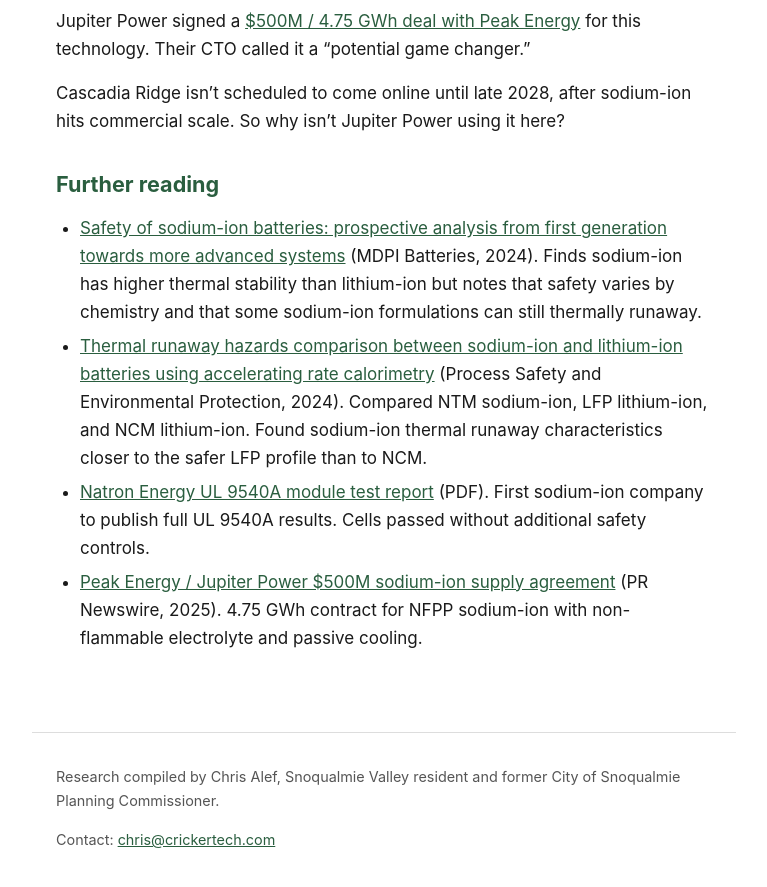
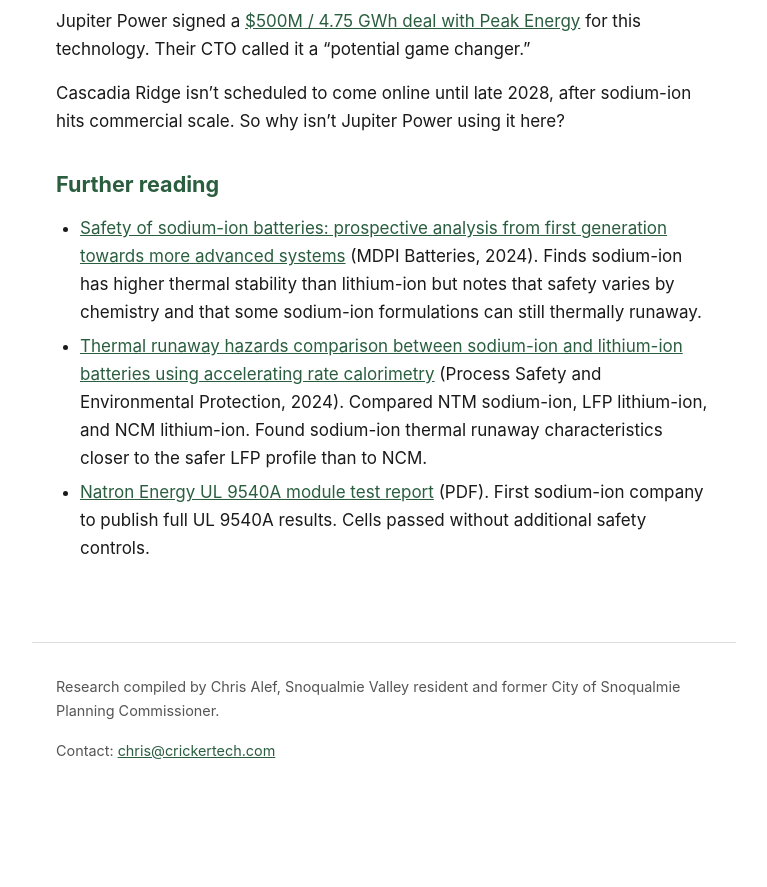
Before and after one commit to calef/cascadia-ridge-bess, a Jekyll site: the page built from _pages/battery-technology.md, in a window 1280 px wide and 900 px high, scrolled down 2655 px. Shown: the top 887 px of the window, without its empty margins (256-1023 px from the left). Built offline with Jekyll 4.4.1, drawn with Linux system fonts in a browser that asks for light colours; after the commit the page ends 3465 px from its top, so only the background shows below that.

Commit message:
Deploy site 2026-03-17-194729

```diff
--- a/_pages/battery-technology.md
+++ b/_pages/battery-technology.md
@@ -65,4 +65,3 @@ Cascadia Ridge isn't scheduled to come online until late 2028, after sodium-ion
 - [Safety of sodium-ion batteries: prospective analysis from first generation towards more advanced systems](https://www.mdpi.com/2313-0105/10/10/370) (MDPI Batteries, 2024). Finds sodium-ion has higher thermal stability than lithium-ion but notes that safety varies by chemistry and that some sodium-ion formulations can still thermally runaway.
 - [Thermal runaway hazards comparison between sodium-ion and lithium-ion batteries using accelerating rate calorimetry](https://www.sciencedirect.com/science/article/abs/pii/S095758202400716X) (Process Safety and Environmental Protection, 2024). Compared NTM sodium-ion, LFP lithium-ion, and NCM lithium-ion. Found sodium-ion thermal runaway characteristics closer to the safer LFP profile than to NCM.
 - [Natron Energy UL 9540A module test report](https://natron.energy/files/resources/natron-ul-9540a-module-report-revised-july-8-2020-final.pdf) (PDF). First sodium-ion company to publish full UL 9540A results. Cells passed without additional safety controls.
-- [Peak Energy / Jupiter Power $500M sodium-ion supply agreement](https://www.prnewswire.com/news-releases/peak-energy-signs-4-75-gwh-contract-with-jupiter-power-for-industry-leading-sodium-ion-battery-storage-systems-302612467.html) (PR Newswire, 2025). 4.75 GWh contract for NFPP sodium-ion with non-flammable electrolyte and passive cooling.
```
